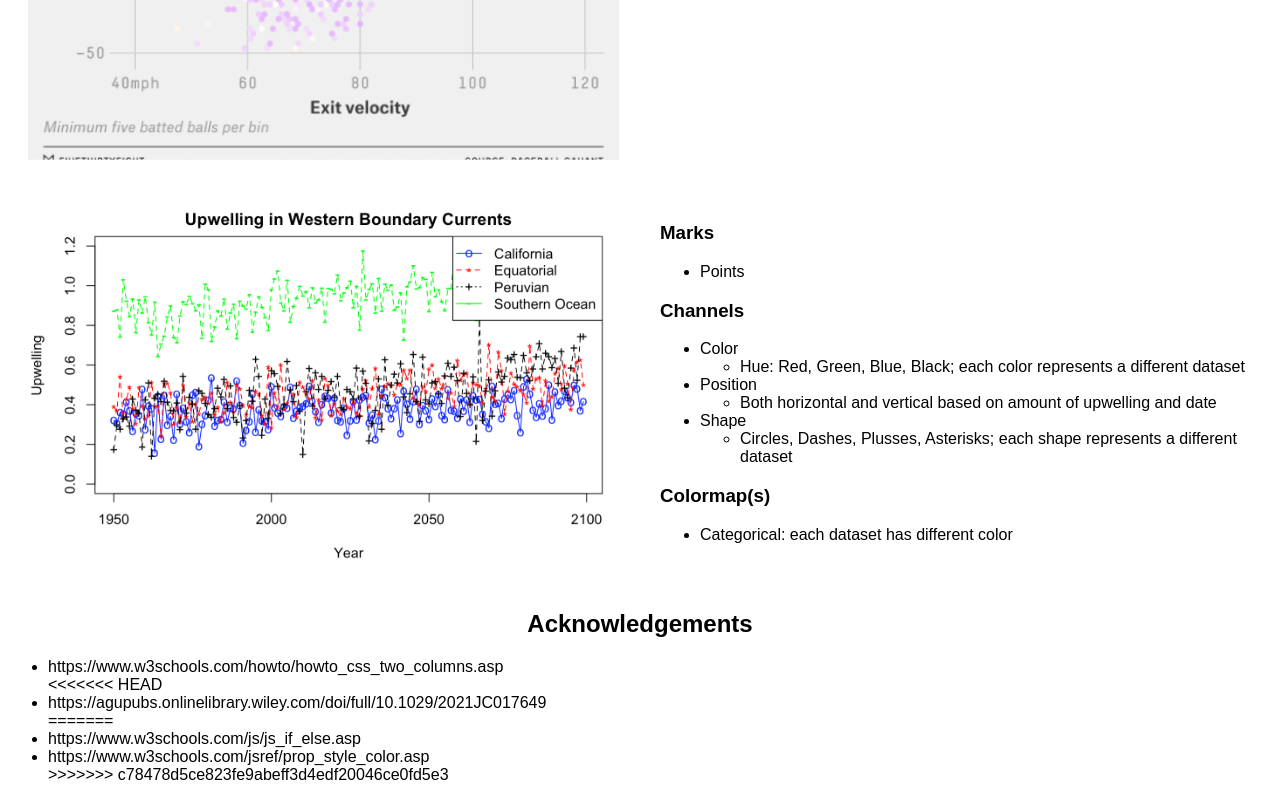
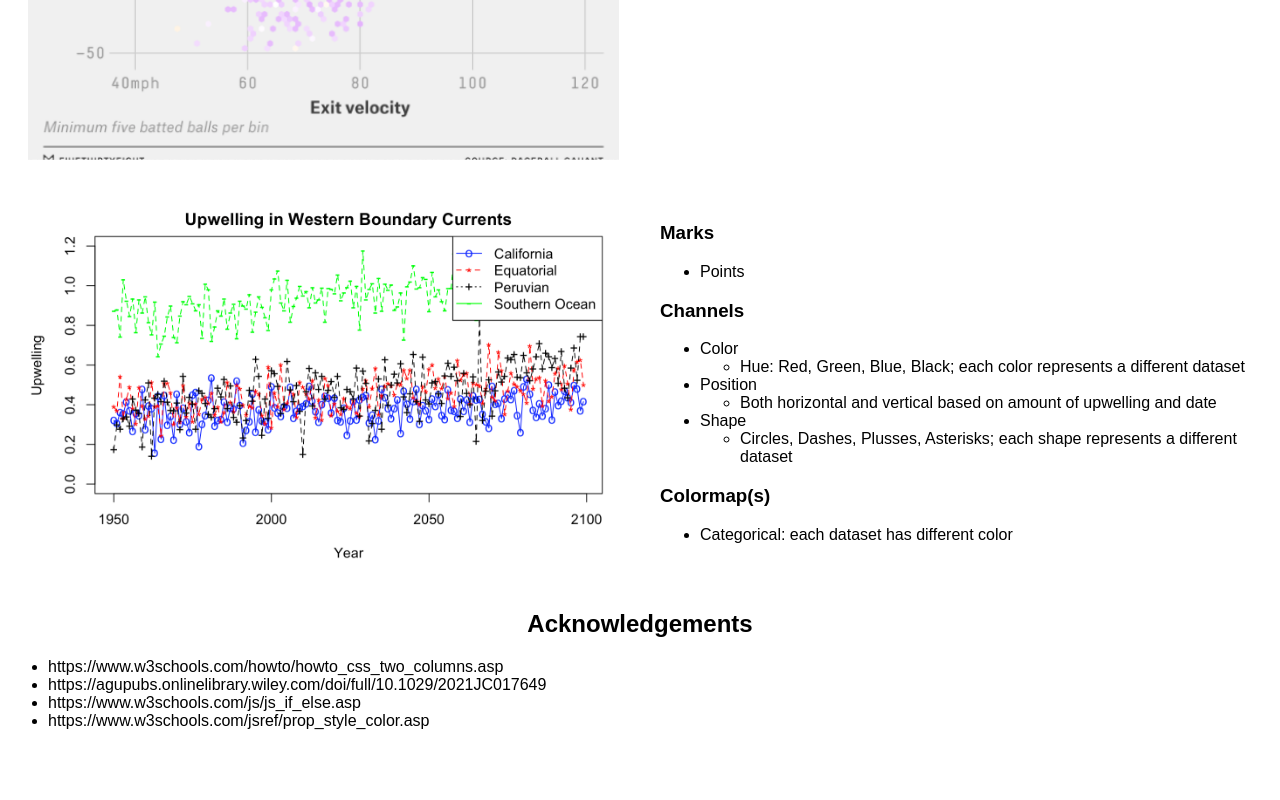
Before and after one commit to DS4200-S23-Class/hw-03-hw-03-kyra-kevin, a plain HTML site: page index.html in a window 1280 px wide. Shown: the part 1584-2384 px from the top of the page. After the commit the page ends 2330 px from the top, so only its background shows below. Drawn offline with Linux system fonts and the light colour scheme.

Commit message:
ackowledgements

```diff
--- a/index.html
+++ b/index.html
@@ -125,12 +125,9 @@
   <div>
     <ul>
       <li>https://www.w3schools.com/howto/howto_css_two_columns.asp</li>
-<<<<<<< HEAD
       <li>https://agupubs.onlinelibrary.wiley.com/doi/full/10.1029/2021JC017649</li>
-=======
       <li>https://www.w3schools.com/js/js_if_else.asp</li>
       <li>https://www.w3schools.com/jsref/prop_style_color.asp</li>
->>>>>>> c78478d5ce823fe9abeff3d4edf20046ce0fd5e3
     </ul>
   </div>
 
```
